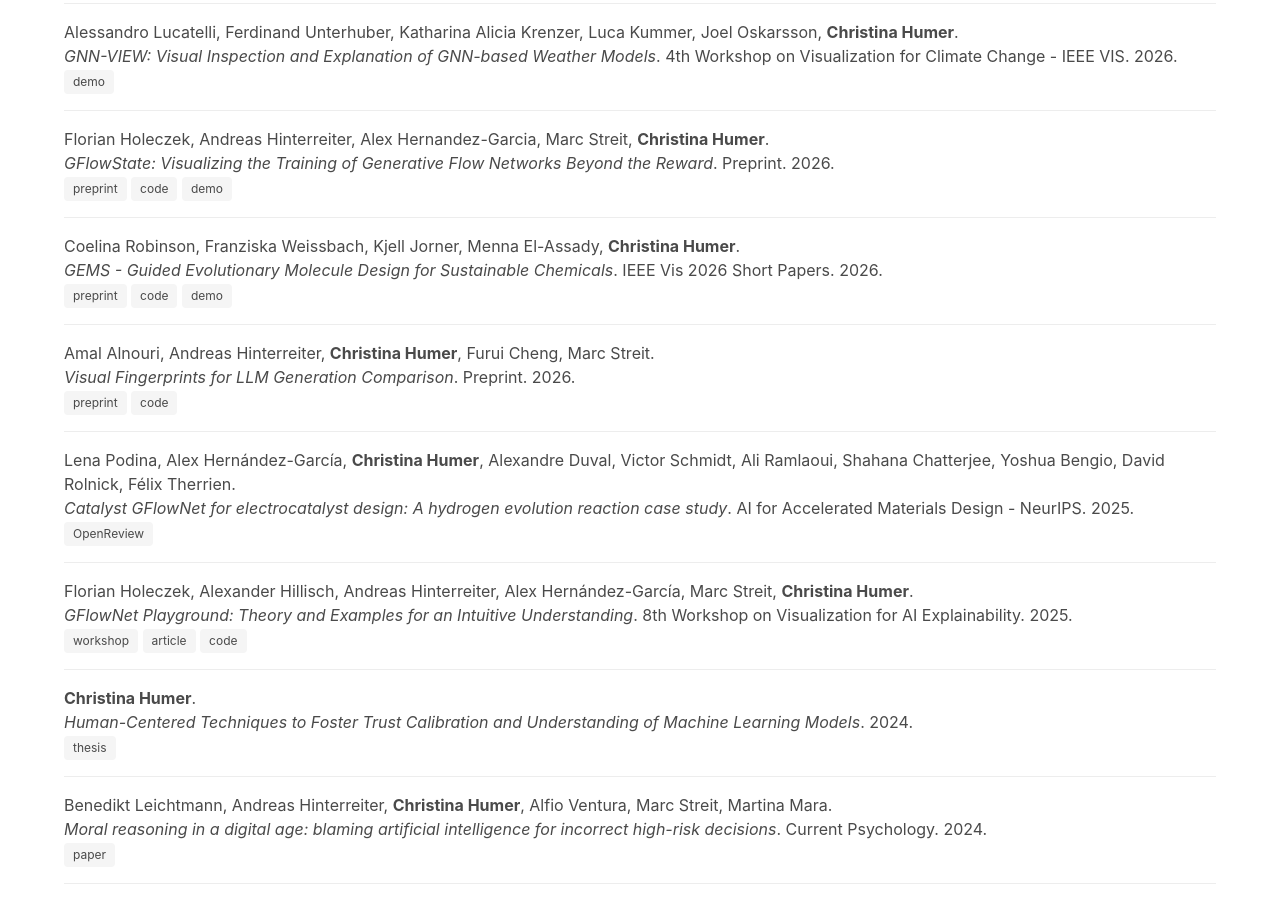
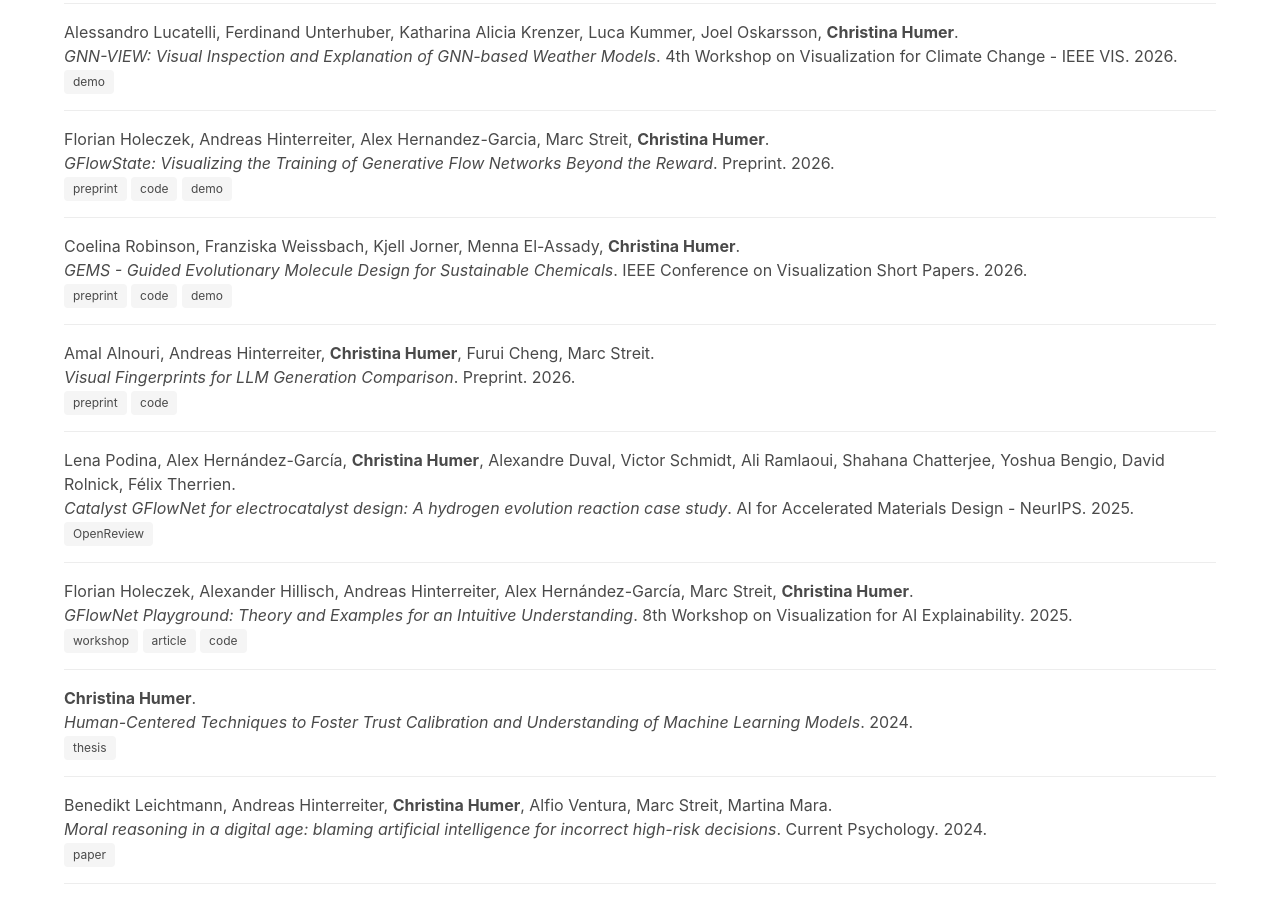
Before and after one commit to ginihumer/ginihumer.github.io, a Jekyll site: the page built from _pages/publications.html, in a window 1280 px wide and 900 px high, scrolled down 346 px. Built offline with Jekyll 4.4.1, drawn with Linux system fonts in a browser that asks for light colours; nearby versions of some CDN libraries; a style sheet for code colours, icons or effects is not loaded.

Commit message:
Update journal name in publications.yml

```diff
--- a/_data/publications.yml
+++ b/_data/publications.yml
@@ -94,7 +94,7 @@
   - Menna El-Assady
   - Christina Humer
   year: 2026
-  journal: IEEE Vis 2026 Short Papers
+  journal: IEEE Conference on Visualization Short Papers
   doi:
   volume:
   number:
```
